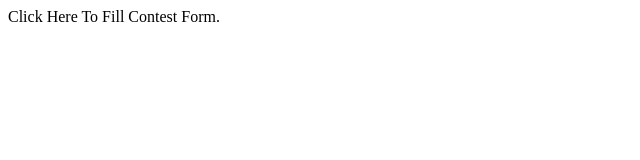
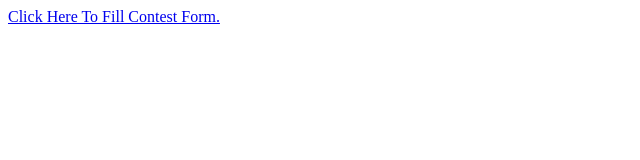
Before and after one commit to 2HDisky/ContestForm, a plain HTML site: page index.html in a window 1280 px wide. Shown: the whole page, without its empty margins (0-640 px from the left). Drawn offline with Linux system fonts and the light colour scheme.

Commit message:
Update index.html

```diff
--- a/index.html
+++ b/index.html
@@ -1 +1 @@
-<a src="https://forms.gle/wMxWKCJ8bY8rASGr9">Click Here To Fill Contest Form.</a>
+<a href="https://forms.gle/wMxWKCJ8bY8rASGr9">Click Here To Fill Contest Form.</a>
```
